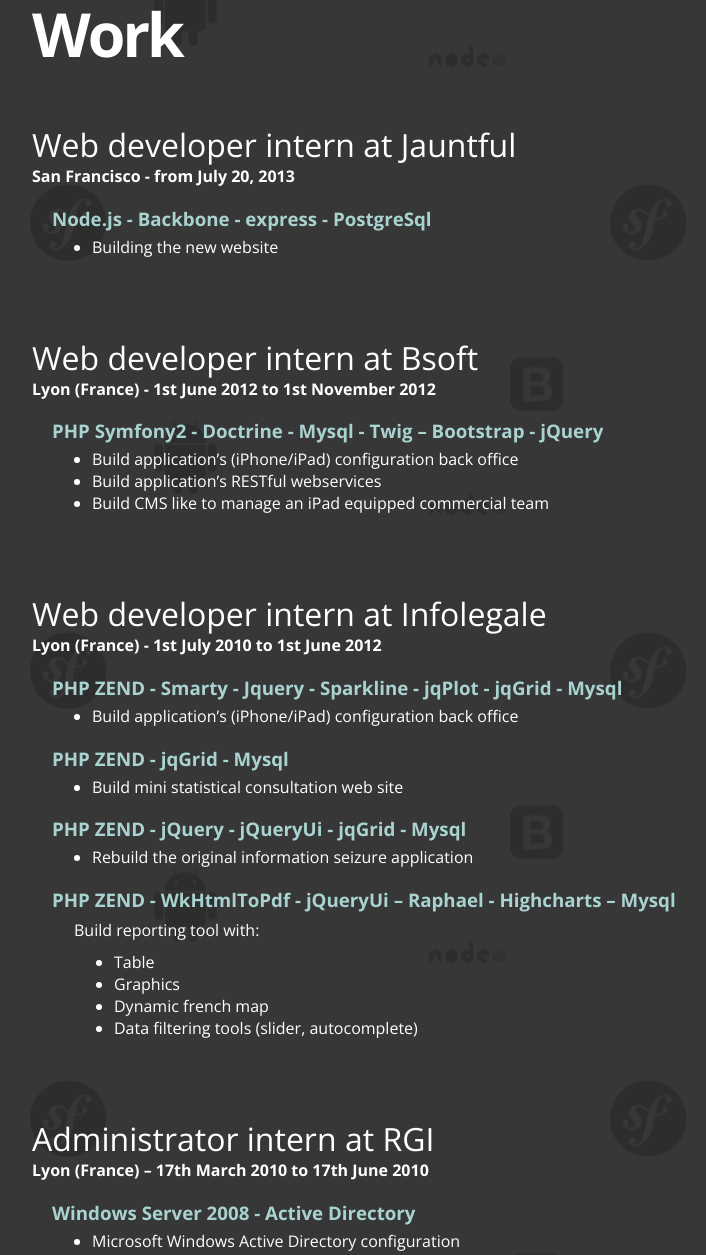
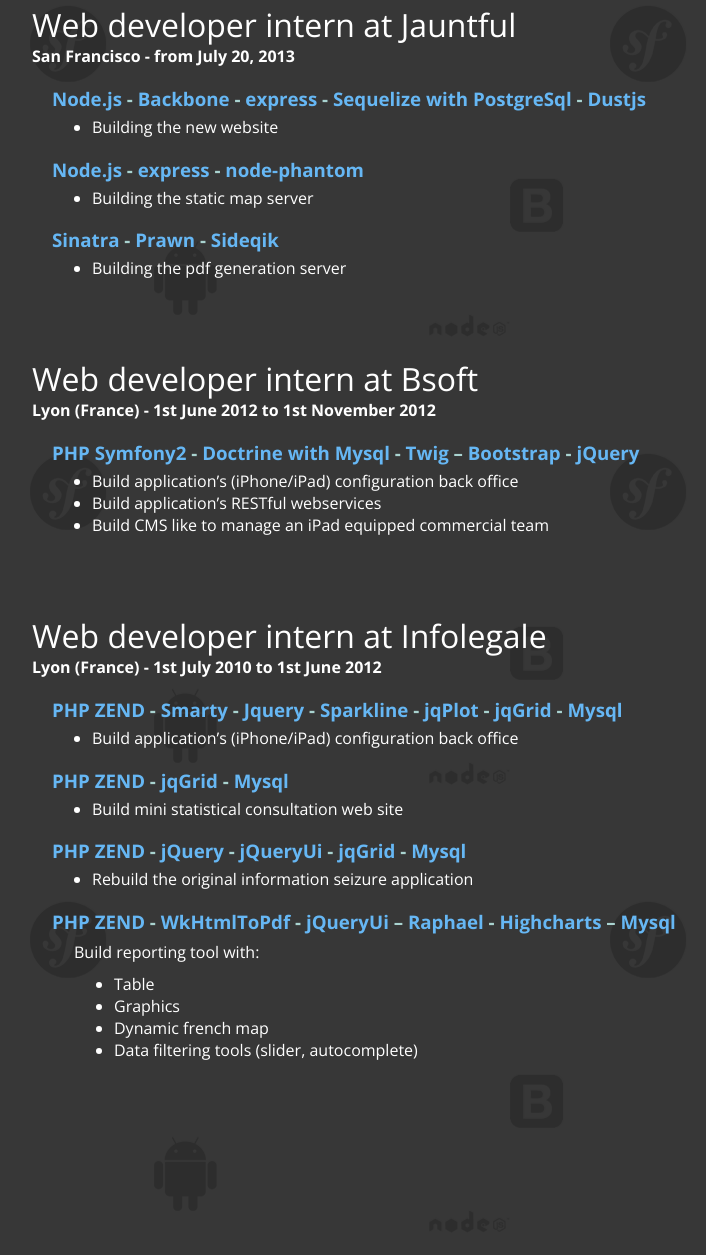
Before and after one commit to maximeCony/resume-node.js-cool-kitten, a website: page views/index.html in a window 1280 px wide. Shown: the part 742-1997 px from the top of the page, without its empty margins (278-984 px from the left). Drawn offline with nearby package versions, Linux system fonts and the light colour scheme.

Commit message:
update experience

```diff
--- a/public/resume.css
+++ b/public/resume.css
@@ -21,6 +21,9 @@
 
 #main {
     text-align: center;
+    /*border-bottom: 1px solid;*/
+    margin-bottom: 60px;
+    padding-bottom: 50px;
 }
 
 #main h1{
@@ -120,12 +123,6 @@
     text-align: justify;
 }
 
-#main {
-    border-bottom: 1px solid;
-    margin-bottom: 60px;
-    padding-bottom: 50px;
-}
-
 .blue {
     color: #A9D3D0;
 }
--- a/server.js
+++ b/server.js
@@ -36,7 +36,6 @@
 	res.render("index.html", {
 		params: req.body
 	});
-
 });
 
 //post mail (on form submit)
--- a/views/index.html
+++ b/views/index.html
@@ -68,13 +68,12 @@
 						<a href="tel:4154299572"> 415-429-9572 </a> |
 						<a title="mail" href="mailto:maxime.cony@gmail.com">maxime.cony@gmail.com</a>
 					</h3>
-					<h4>
+					<!-- <h4>
 						<a href="/resume-maxime-cony.pdf" target="_blank">pdf version</a>
-					</h4>
+					</h4> -->
 				</div>
 
-				<p id="introduction">My name is Maxime Cony, I am a French student and I came to <b class="darkerBlue">San Francisco</b> for my last year of a <b class="darkerBlue">Master's degree in IT</b>.
-				</p>
+				<!-- <p id="introduction">My name is Maxime Cony, I am a French software engineer.</p> -->
 
 			</div>
 
@@ -97,9 +96,31 @@
 						<h4>San Francisco - from July 20, 2013</h4>
 
 						<section class="internshipsDescription">
-							<h3 class="blue">Node.js - Backbone - express - PostgreSql</h3>
+							<h3 class="blue">
+								<a target="_blank" href="http://nodejs.org/">Node.js</a> -
+								<a target="_blank" href="http://backbonejs.org/">Backbone</a> -
+								<a target="_blank" href="http://expressjs.com/">express</a> -
+								<a target="_blank" href="http://sequelizejs.com/">Sequelize with PostgreSql</a> -
+								<a target="_blank" href="http://linkedin.github.io/dustjs/">Dustjs</a>
+							</h3>
 							<ul class="missions">
 								<li>Building the new website</li>
+							</ul>
+							<h3 class="blue">
+								<a target="_blank" href="http://nodejs.org/">Node.js</a> -
+								<a target="_blank" href="http://expressjs.com/">express</a> -
+								<a target="_blank" href="https://github.com/alexscheelmeyer/node-phantom">node-phantom</a>
+							</h3>
+							<ul class="missions">
+								<li>Building the static map server</li>
+							</ul>
+							<h3 class="blue">
+								<a target="_blank" href="http://www.sinatrarb.com/">Sinatra</a> -
+								<a target="_blank" href="https://github.com/prawnpdf/prawn">Prawn</a> -
+								<a target="_blank" href="http://sidekiq.org/">Sideqik</a>
+							</h3>
+							<ul class="missions">
+								<li>Building the pdf generation server</li>
 							</ul>
 						</section>
 					</section>
@@ -111,7 +132,13 @@
 						<h4>Lyon (France) - 1st June 2012 to 1st November 2012</h4>
 
 						<section class="internshipsDescription">
-							<h3 class="blue">PHP Symfony2 - Doctrine - Mysql - Twig – Bootstrap - jQuery</h3>
+							<h3 class="blue">
+								<a target="_blank" href="http://symfony.com/">PHP Symfony2</a> -
+								<a target="_blank" href="http://www.doctrine-project.org/">Doctrine with Mysql</a> -
+								<a target="_blank" href="http://twig.sensiolabs.org/">Twig</a> –
+								<a target="_blank" href="http://getbootstrap.com/">Bootstrap</a> -
+								<a target="_blank" href="http://jquery.com/">jQuery</a>
+							</h3>
 							<ul class="missions">
 								<li>Build application’s (iPhone/iPad) configuration back office</li>
 								<li>Build application’s RESTful webservices</li>
@@ -127,22 +154,47 @@
 					<h4>Lyon (France) - 1st July 2010 to 1st June 2012</h4>
 
 					<section class="internshipsDescription">
-						<h3 class="blue">PHP ZEND - Smarty - Jquery - Sparkline - jqPlot - jqGrid - Mysql</h3>
+						<h3 class="blue">
+							<a target="_blank" href="http://framework.zend.com/">PHP ZEND</a> -
+							<a target="_blank" href="http://www.smarty.net/">Smarty</a> -
+							<a target="_blank" href="http://jquery.com/">Jquery</a> -
+							<a target="_blank" href="http://omnipotent.net/jquery.sparkline">Sparkline</a> -
+							<a target="_blank" href="http://www.jqplot.com/">jqPlot</a> -
+							<a target="_blank" href="http://www.trirand.com/">jqGrid</a> -
+							<a target="_blank" href="http://www.mysql.com/">Mysql</a>
+						</h3>
 						<ul class="missions">
 							<li>Build application’s (iPhone/iPad) configuration back office</li>
 						</ul>
 
-						<h3 class="blue">PHP ZEND - jqGrid - Mysql</h3>
+						<h3 class="blue">
+							<a target="_blank" href="http://framework.zend.com/">PHP ZEND</a> -
+							<a target="_blank" href="http://www.trirand.com/">jqGrid</a> -
+							<a target="_blank" href="http://www.mysql.com/">Mysql</a>
+						</h3>
 						<ul class="missions">
 							<li>Build mini statistical consultation web site</li>
 						</ul>
 
-						<h3 class="blue">PHP ZEND - jQuery - jQueryUi - jqGrid - Mysql</h3>
+						<h3 class="blue">
+							<a target="_blank" href="http://framework.zend.com/">PHP ZEND</a> -
+							<a target="_blank" href="http://jquery.com/">jQuery</a> -
+							<a target="_blank" href="http://jqueryui.com/">jQueryUi</a> -
+							<a target="_blank" href="http://www.trirand.com/">jqGrid</a> -
+							<a target="_blank" href="http://www.mysql.com/">Mysql</a>
+						</h3>
 						<ul class="missions">
 							<li>Rebuild the original information seizure application</li>
 						</ul>
 
-						<h3 class="blue">PHP ZEND - WkHtmlToPdf - jQueryUi – Raphael - Highcharts – Mysql</h3>
+						<h3 class="blue">
+							<a target="_blank" href="http://framework.zend.com/">PHP ZEND</a> -
+							<a target="_blank" href="https://code.google.com/p/wkhtmltopdf/">WkHtmlToPdf</a> -
+							<a target="_blank" href="http://jqueryui.com/">jQueryUi</a> –
+							<a target="_blank" href="http://raphaeljs.com/">Raphael</a> -
+							<a target="_blank" href="http://www.highcharts.com/">Highcharts</a> –
+							<a target="_blank" href="http://www.mysql.com/">Mysql</a>
+						</h3>
 						<section id="reportingToolSection">
 							<p id="reportingTools">Build reporting tool with:</p>
 							<ul class="missions">
@@ -154,32 +206,6 @@
 						</section>
 					</section>
 
-				</section>
-
-				<section class="internships">
-					<section>
-						<h2>Administrator intern at RGI </h2>
-						<h4>Lyon (France) – 17th March 2010 to 17th June 2010</h4>
-						<section class="internshipsDescription">
-							<h3 class="blue">Windows Server 2008 - Active Directory</h3>
-							<ul class="missions">
-								<li>Microsoft Windows Active Directory configuration</li>
-							</ul>
-						</section>
-					</section>
-				</section>
-
-				<section class="internships">
-					<section>
-						<h2>Web developer intern at Creawell</h2>
-						<h4>Lyon (France) – 15th July 2009 to 15th October 2009</h4>
-						<section class="internshipsDescription">
-							<h3 class="blue">PHP - Javascript</h3>
-							<ul class="missions">
-								<li>Websites maintenance</li>
-							</ul>
-						</section>
-					</section>
 				</section>
 
 
```
Also changed, not shown: package.json (+4 -4 lines).
